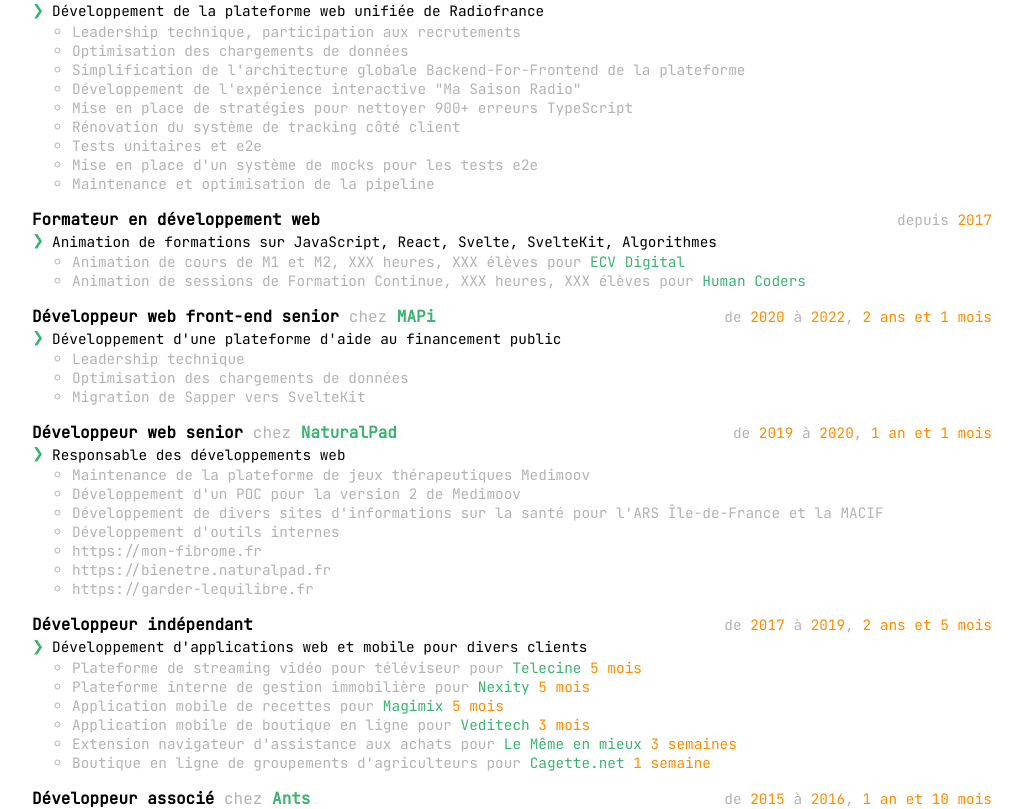
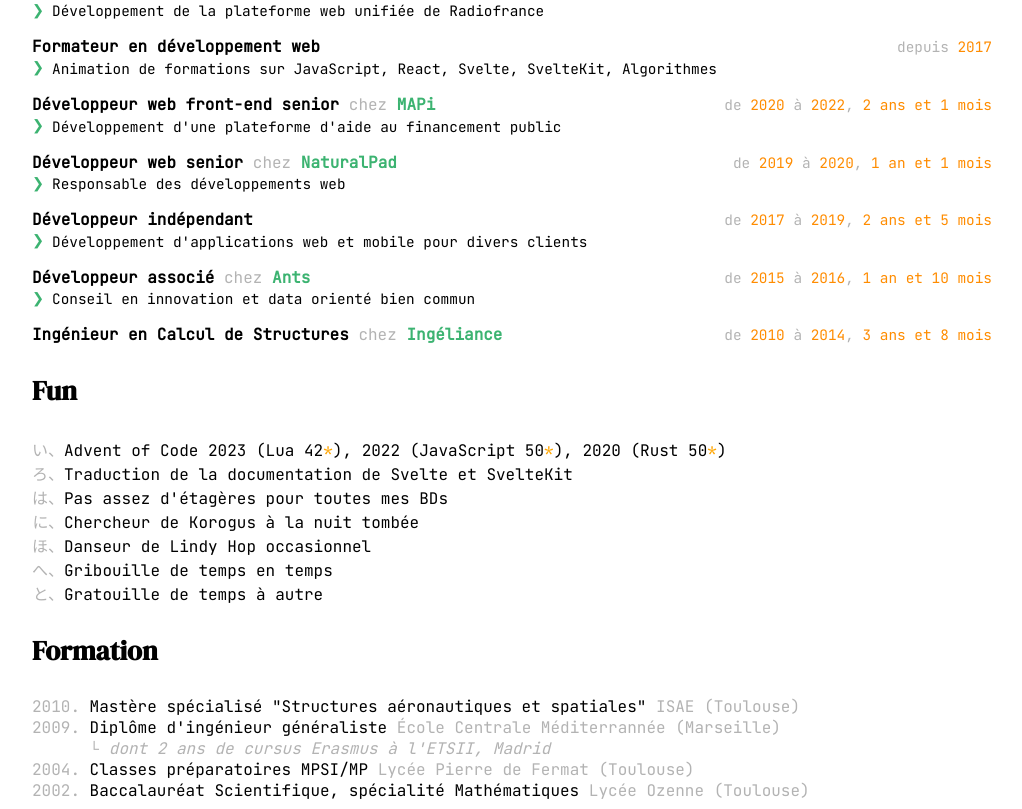
Before and after one commit to bleucitron/resume, a SvelteKit app: page / in a window 1280 px wide. Shown: the part 320-1129 px from the top of the page, without its empty margins (128-1150 px from the left). Built offline with nearby package versions, Linux system fonts and the light colour scheme; a web font is replaced by a local one.

Commit message:
add education

```diff
--- a/src/lib/assets/index.css
+++ b/src/lib/assets/index.css
@@ -28,7 +28,6 @@
 	flex-flow: column;
 	gap: 2rem;
 	width: 120ch;
-	height: 100vh;
 	margin: auto;
 	padding: 2rem 10ch;
 	font-family: var(--code-font);
--- /dev/null
+++ b/src/lib/components/Education.svelte
@@ -0,0 +1,46 @@
+<script lang="ts">
+	import { DateTime } from 'luxon';
+
+	type Course = {
+		title: string;
+		school: string;
+		location: string;
+		from: string;
+		to: string;
+		info?: string;
+	};
+	type Props = {
+		education: Course[];
+	};
+
+	const { education }: Props = $props();
+</script>
+
+<ul class="Education">
+	{#each education as { title, school, location, to, info } (school)}
+		{@const year = DateTime.fromISO(to).year}
+		<li class="course">
+			<div><span>{year}.</span> {title} <span>{school} ({location})</span></div>
+			{#if info}<div class="info">└ {info}</div>{/if}
+		</li>
+	{/each}
+</ul>
+
+<style>
+	.Education {
+		list-style-type: none;
+		padding: 0;
+
+		li {
+			span {
+				color: var(--grey);
+			}
+		}
+
+		.info {
+			color: var(--grey);
+			font-style: italic;
+			padding-left: 6ch;
+		}
+	}
+</style>
--- a/src/lib/components/Position.svelte
+++ b/src/lib/components/Position.svelte
@@ -106,6 +106,7 @@
 		}
 
 		.tasks {
+			display: none;
 			margin: 0;
 			font-size: 0.9rem;
 			list-style-type: circle;
--- a/src/lib/data.json
+++ b/src/lib/data.json
@@ -203,11 +203,11 @@
 		},
 		{
 			"title": "Diplôme d'ingénieur généraliste",
-			"description": "Cursus Erasmus à Madrid",
 			"school": "École Centrale Méditerrannée",
 			"location": "Marseille",
+			"info": "dont 2 ans de cursus Erasmus à l'ETSII, Madrid",
 			"from": "2004-09",
-			"to": "2008-06"
+			"to": "2009-06"
 		},
 		{
 			"title": "Classes préparatoires MPSI/MP",
@@ -217,7 +217,7 @@
 			"to": "2004-06"
 		},
 		{
-			"title": "Baccalauréat Scientifique",
+			"title": "Baccalauréat Scientifique, spécialité Mathématiques",
 			"school": "Lycée Ozenne",
 			"location": "Toulouse",
 			"from": "1999-09",
--- a/src/routes/+page.svelte
+++ b/src/routes/+page.svelte
@@ -4,12 +4,14 @@
 	import AoC from '$lib/components/AoC.svelte';
 	import Stack from '$lib/components/Stack.svelte';
 	import { isLang } from '$lib/icons';
+	import Education from '$lib/components/Education.svelte';
 
 	const { data } = $props();
 
-	const { title, description, personal_info, positions, hobbies, aoc } = $derived(data);
+	const { title, description, personal_info, positions, hobbies, aoc, education } = $derived(data);
+	const aocStack = $derived(aoc.map((instance) => instance.lang).filter(isLang));
+
 	$inspect(data);
-	const aocStack = $derived(aoc.map((instance) => instance.lang).filter(isLang));
 </script>
 
 <Header name={personal_info.name} {title} {description} />
@@ -42,6 +44,7 @@
 
 	<section>
 		<h3>Formation</h3>
+		<Education {education} />
 	</section>
 </main>
 <footer></footer>
@@ -51,16 +54,18 @@
 		font-size: 1.7rem;
 	}
 
+	li {
+		&::marker {
+			color: var(--grey);
+		}
+	}
+
 	.hobbies {
 		list-style-type: hiragana-iroha;
 		padding-left: 2rem;
 	}
 
 	.hobby {
-		&::marker {
-			color: var(--grey);
-		}
-
 		span {
 			display: inline-flex;
 			justify-content: space-between;
```
